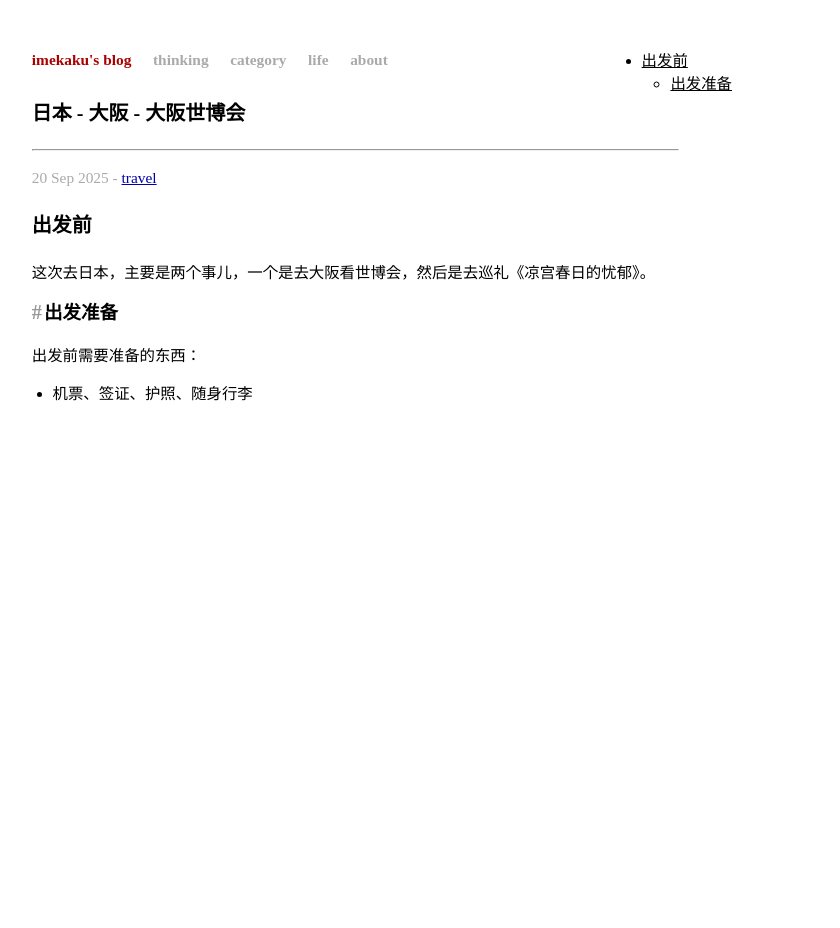
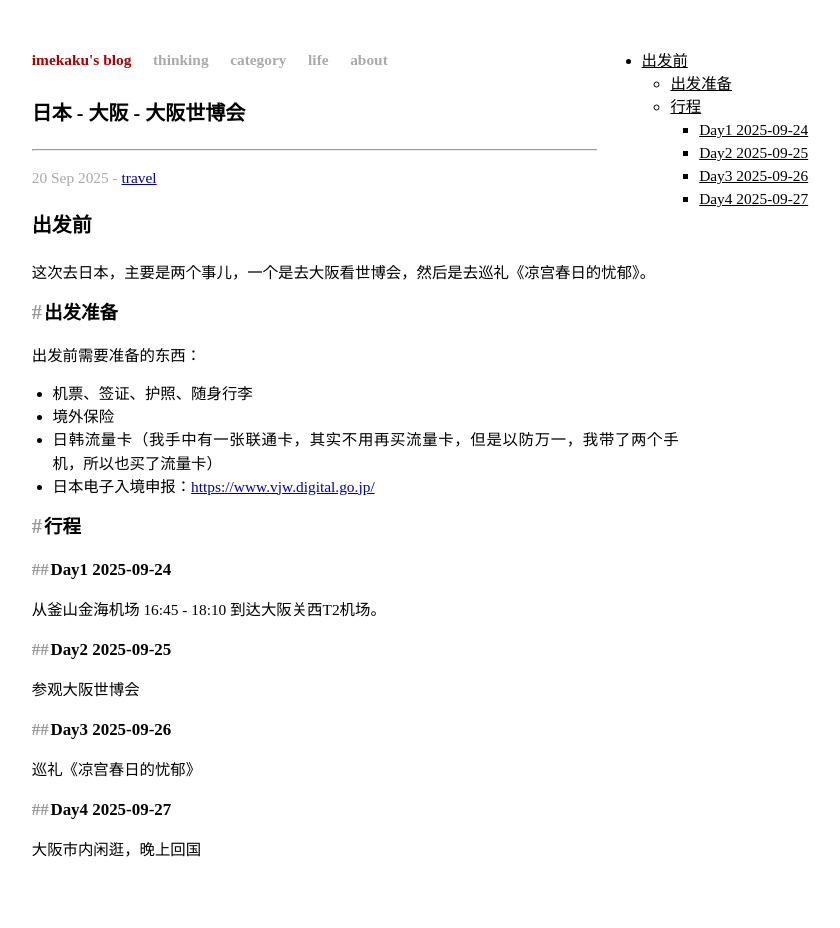
Before and after one commit to imekaku/imekaku.github.io, a Jekyll site: the page built from _life_collection/2025-09-20-japan-osaka.md, in a window 1280 px wide. Shown: the whole page, without its empty margins (272-1112 px from the left). Built offline with Jekyll 4.4.1, drawn with Linux system fonts in a browser that asks for light colours; before the commit the page ends 900 px from its top, so only the background shows below that.

Commit message:
update life post

```diff
--- a/_life_collection/2025-09-20-japan-osaka.md
+++ b/_life_collection/2025-09-20-japan-osaka.md
@@ -13,3 +13,20 @@
 
 出发前需要准备的东西：
 - 机票、签证、护照、随身行李
+- 境外保险
+- 日韩流量卡（我手中有一张联通卡，其实不用再买流量卡，但是以防万一，我带了两个手机，所以也买了流量卡）
+- 日本电子入境申报：[https://www.vjw.digital.go.jp/](https://www.vjw.digital.go.jp/)
+
+## 行程
+
+### Day1 2025-09-24
+从釜山金海机场 16:45 - 18:10 到达大阪关西T2机场。
+
+### Day2 2025-09-25
+参观大阪世博会
+
+### Day3 2025-09-26
+巡礼《凉宫春日的忧郁》
+
+### Day4 2025-09-27
+大阪市内闲逛，晚上回国
```
Also changed, not shown: _life_collection/2025-09-09-korea-busan.md (deleted, +0 -53 lines), _life_collection/2025-09-24-korea-busan.md (added, +120 -0 lines).
